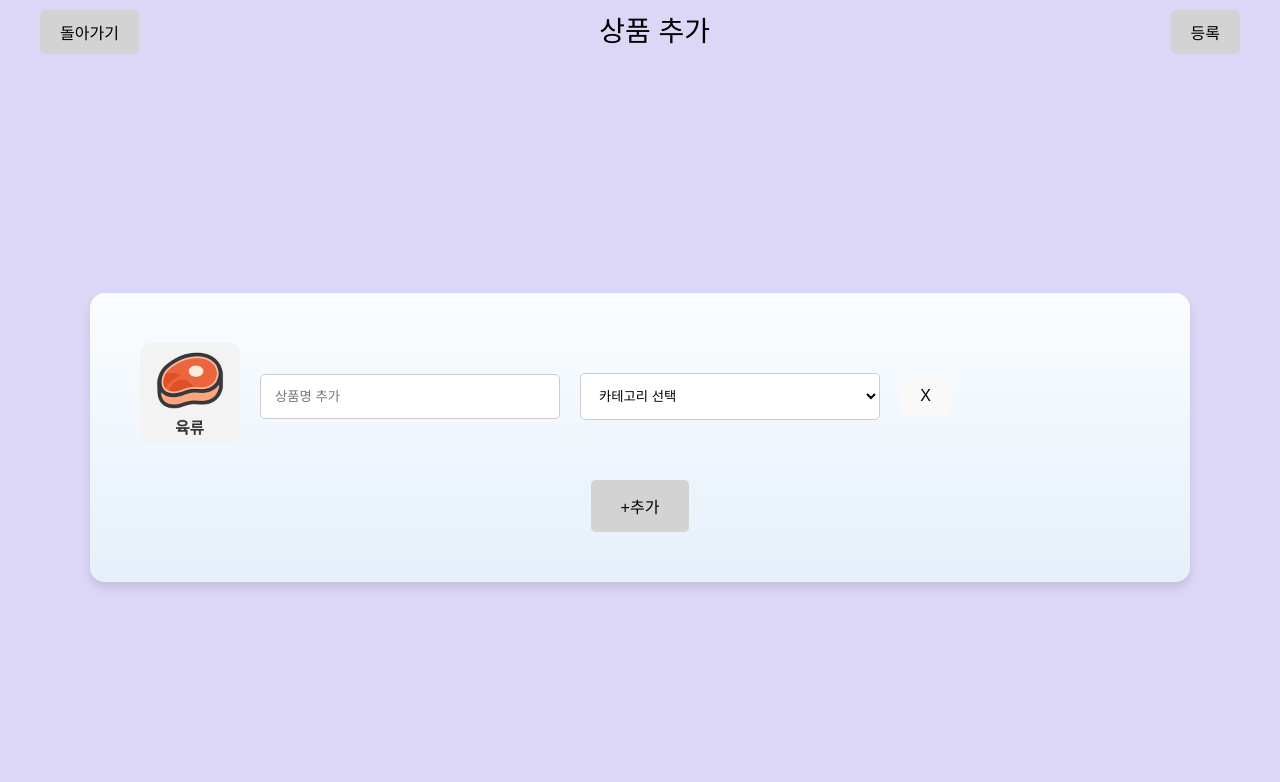
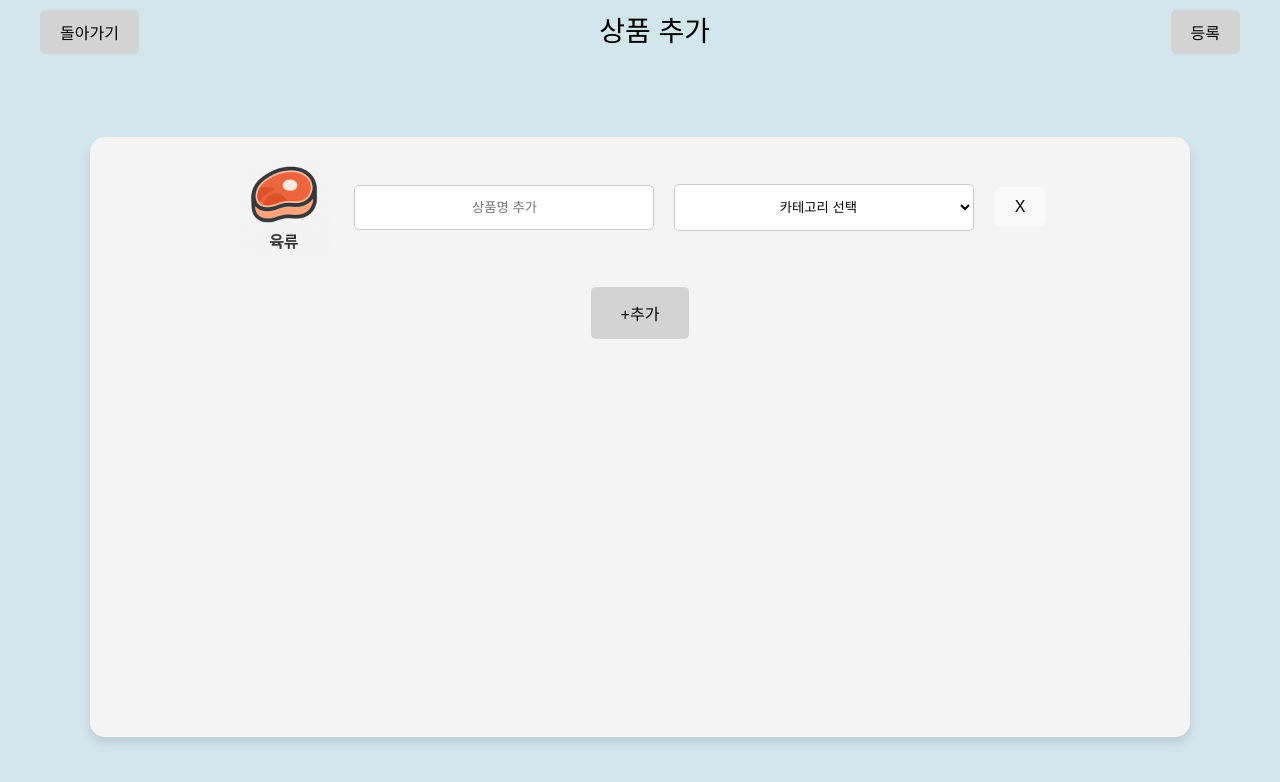
Before and after one commit to EC2-LivingLAB-Team-2/FrontEnd, a React (Vite) app: page / in a window 1280 px wide. Shown: the top 782 px of the page. Built offline with nearby package versions, Linux system fonts and the light colour scheme.

Commit message:
색바꿈

```diff
--- a/src/App.css
+++ b/src/App.css
@@ -21,7 +21,7 @@ html, body {
 .App {
   font-family: Arial, sans-serif;
   text-align: center;
-  background-color: #dcd6f7; /* 보라색 배경 */
+  background-color: #D2E6EC; /* 보라색 배경 */
   height: 100%;
   display: flex;
   flex-direction: column;
@@ -64,23 +64,30 @@ html, body {
 }
 
 .App-main {
-  width: 110%; /* 본문 박스 더 크게 조정 */
-  max-width: 1100px; /* 최대 크기 증가 */
-  background: linear-gradient(180deg, #fafdff 0%, #e6f0fa 100%); /* 하얀색-파란색 그라데이션 */
-  border-radius: 15px; /* 박스 모서리 더 둥글게 */
-  padding: 50px; /* 여백 추가 */
+  width: 90%; /* 본문 박스 크기 */
+  max-width: 1100px; /* 최대 크기 */
+  height: 600px; /* 고정된 높이 설정 */
+  background: linear-gradient(180deg, #f4f4f4 0%, #f5f5f5 100%);
+  border-radius: 15px; /* 박스 모서리 둥글게 */
+  padding: 20px; /* 내부 여백 */
   box-shadow: 0 6px 10px rgba(0, 0, 0, 0.1); /* 그림자 강조 */
+  overflow-y: auto; /* 세로 스크롤 활성화 */
+  overflow-x: hidden; /* 가로 스크롤 방지 */
 }
 
 .product-form {
   display: flex;
   align-items: center;
+  justify-content: center; /* 수평 가운데 정렬 */
   gap: 20px; /* 간격을 조금 더 넓게 */
   margin-bottom: 30px;
   color: black; /* 폼 내부 텍스트를 검정색으로 설정 */
+  text-align: center; /* 텍스트 가운데 정렬 */
 }
 
 .product-image img {
+  display: block; /* 이미지를 블록 요소로 설정 */
+  margin: 0 auto; /* 이미지를 수평 가운데 정렬 */
   width: 100px; /* 이미지 너비를 100px로 설정 */
   height: 100px; /* 이미지 높이를 100px로 설정 */
   border-radius: 10px; /* 이미지 모서리를 둥글게 유지 */
@@ -118,4 +125,5 @@ html, body {
   width: 100%; /* 입력 필드와 드롭다운의 너비를 동일하게 설정 */
   max-width: 300px; /* 최대 너비를 동일하게 설정 */
   box-sizing: border-box; /* 패딩과 테두리를 포함한 크기 계산 */
+  text-align: center; /* 입력 필드와 드롭다운 텍스트 가운데 정렬 */
 }
```
